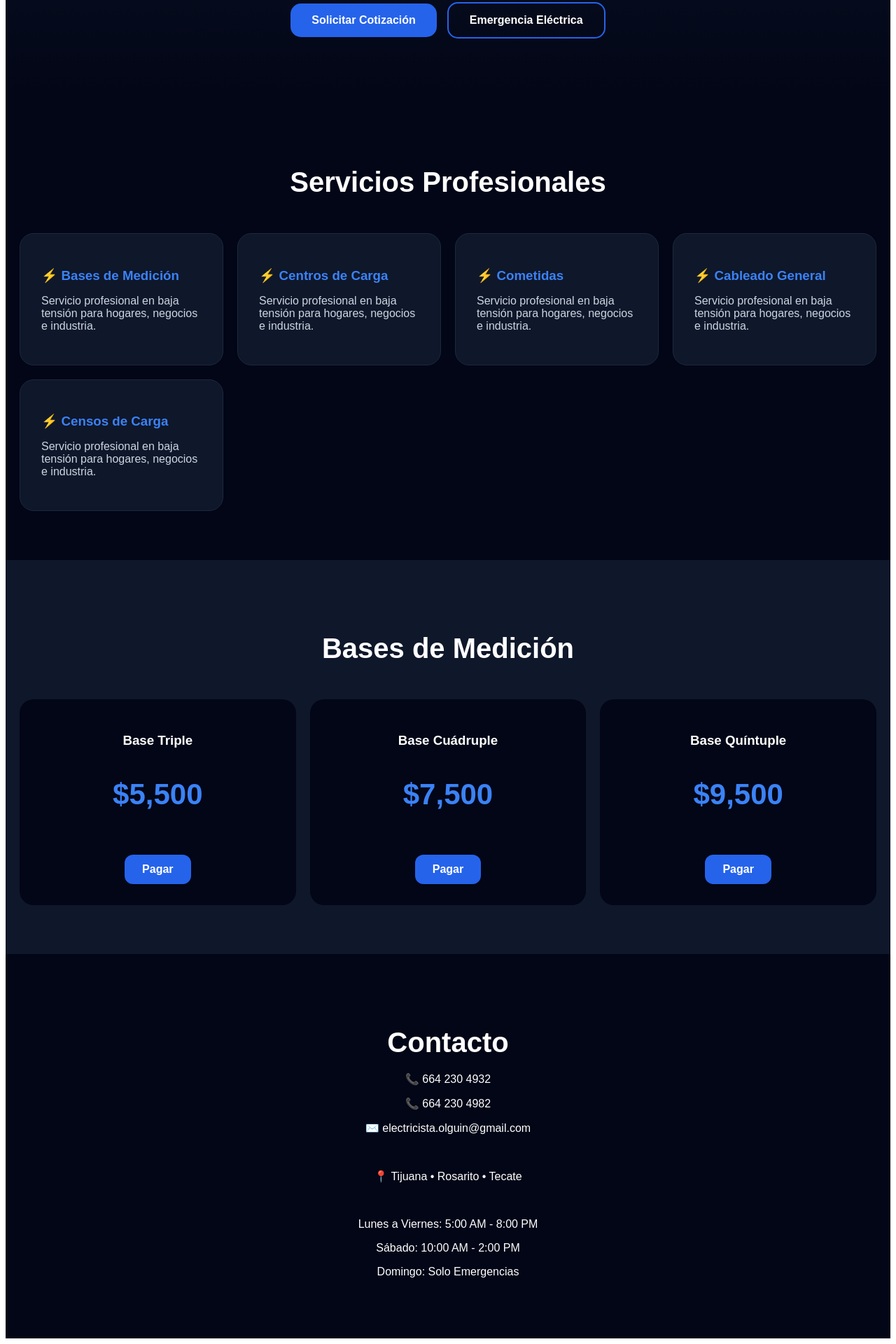
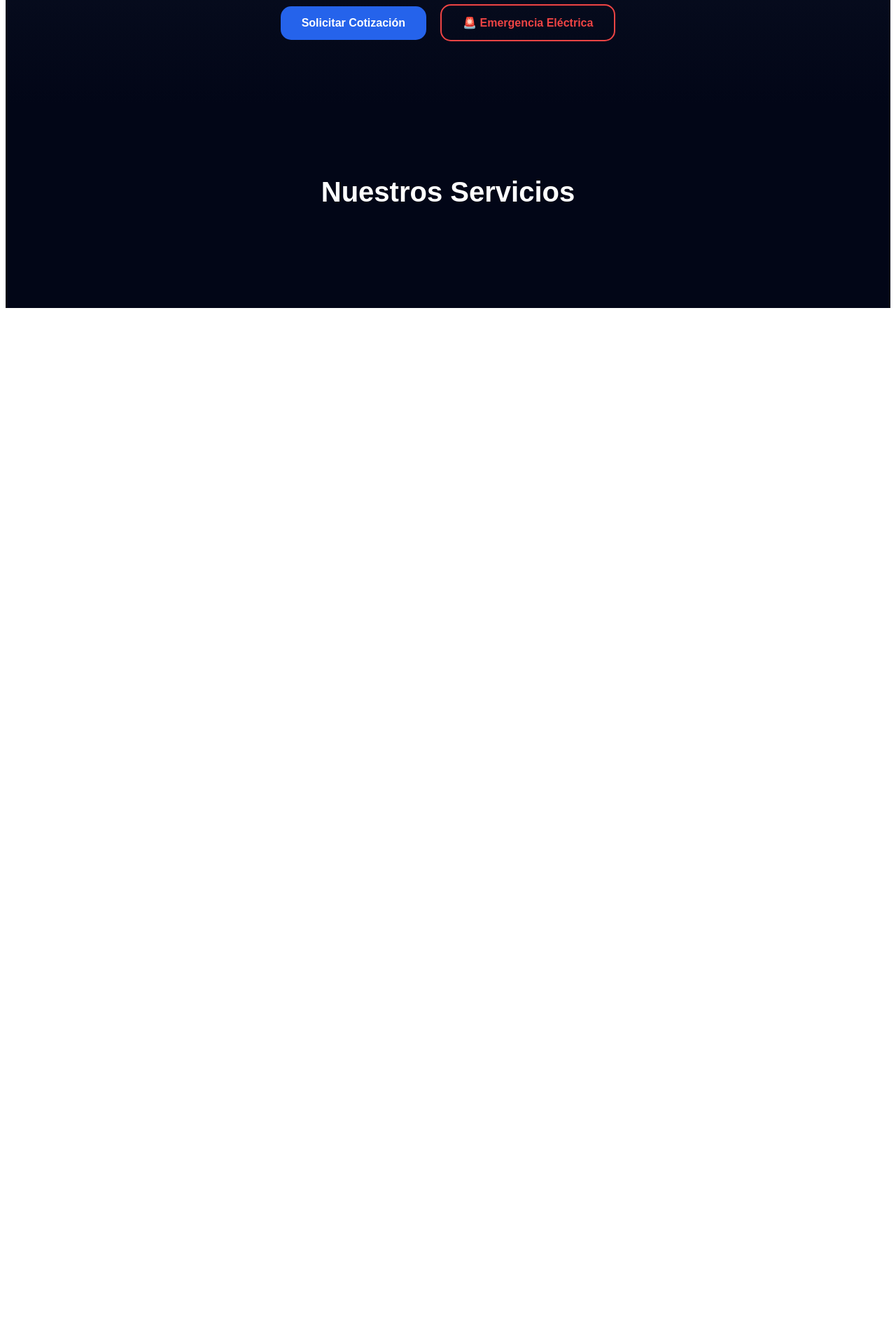
Before and after one commit to Electricista-Olguin/Electricista_Luis_Olguin, a Next.js app: page / in a window 1280 px wide. Shown: the part 368-2288 px from the top of the page at 70% size. After the commit the page ends 816 px from the top, so only its background shows below. Built offline with nearby package versions, Linux system fonts and the light colour scheme.

Commit message:
Update page.js

```diff
--- a/app/page.js
+++ b/app/page.js
@@ -15,7 +15,7 @@ export default function Home() {
       }}>
 
         <h1 style={{
-          fontSize: "48px",
+          fontSize: "44px", // Ligeramente reducido para mejor lectura en móviles
           marginBottom: "20px",
           color: "#3b82f6"
         }}>
@@ -39,8 +39,9 @@ export default function Home() {
           <p>✅ Atención profesional y rápida</p>
         </div>
 
+        {/* Botón de Cotización */}
         <a
-          href="https://wa.me/526642304932"
+          href="https://wa.me."
           style={{
             background: "#2563eb",
             padding: "15px 30px",
@@ -49,25 +50,27 @@ export default function Home() {
             textDecoration: "none",
             fontWeight: "bold",
             display: "inline-block",
-            marginRight: "15px"
+            margin: "10px" // Cambiado a margen general para que se acomoden mejor en móviles
           }}
         >
           Solicitar Cotización
         </a>
 
+        {/* Botón de Emergencia con Mensaje Directo */}
         <a
-          href="https://wa.me/526642304932"
+          href="https://wa.me¡URGENTE!%20Necesito%20un%20electricista%20por%20una%20emergencia."
           style={{
-            border: "2px solid #2563eb",
+            border: "2px solid #ef4444", // Cambiado a rojo para denotar urgencia
             padding: "15px 30px",
             borderRadius: "15px",
-            color: "white",
+            color: "#ef4444",
             textDecoration: "none",
             fontWeight: "bold",
-            display: "inline-block"
+            display: "inline-block",
+            margin: "10px"
           }}
         >
-          Emergencia Eléctrica
+          🚨 Emergencia Eléctrica
         </a>
 
       </section>
@@ -81,171 +84,11 @@ export default function Home() {
           textAlign: "center",
           fontSize: "40px",
           marginBottom: "50px"
-        }}>
-          Servicios Profesionales
+        }}> {/* <--- CORREGIDO AQUÍ */}
+          Nuestros Servicios
         </h2>
 
-        <div style={{
-          display: "grid",
-          gap: "20px",
-          gridTemplateColumns: "repeat(auto-fit, minmax(250px, 1fr))"
-        }}>
-
-          {[
-            "Bases de Medición",
-            "Centros de Carga",
-            "Cometidas",
-            "Cableado General",
-            "Censos de Carga"
-          ].map((service) => (
-
-            <div
-              key={service}
-              style={{
-                background: "#0f172a",
-                padding: "30px",
-                borderRadius: "20px",
-                border: "1px solid #1e293b"
-              }}
-            >
-
-              <h3 style={{
-                color: "#3b82f6",
-                marginBottom: "15px"
-              }}>
-                ⚡ {service}
-              </h3>
-
-              <p style={{
-                color: "#cbd5e1"
-              }}>
-                Servicio profesional en baja tensión para hogares, negocios e industria.
-              </p>
-
-            </div>
-
-          ))}
-
-        </div>
-
       </section>
-
-      {/* PRECIOS */}
-      <section style={{
-        padding: "70px 20px",
-        background: "#0f172a"
-      }}>
-
-        <h2 style={{
-          textAlign: "center",
-          fontSize: "40px",
-          marginBottom: "50px"
-        }}>
-          Bases de Medición
-        </h2>
-
-        <div style={{
-          display: "grid",
-          gap: "20px",
-          gridTemplateColumns: "repeat(auto-fit, minmax(250px, 1fr))"
-        }}>
-
-          {[
-            {
-              title: "Base Triple",
-              price: "$5,500"
-            },
-            {
-              title: "Base Cuádruple",
-              price: "$7,500"
-            },
-            {
-              title: "Base Quíntuple",
-              price: "$9,500"
-            }
-          ].map((item) => (
-
-            <div
-              key={item.title}
-              style={{
-                background: "#020617",
-                padding: "30px",
-                borderRadius: "20px",
-                textAlign: "center"
-              }}
-            >
-
-              <h3>{item.title}</h3>
-
-              <p style={{
-                fontSize: "42px",
-                color: "#3b82f6",
-                fontWeight: "bold"
-              }}>
-                {item.price}
-              </p>
-
-              <a
-                href="https://link.mercadopago.com.mx/electricistaolguin"
-                style={{
-                  display: "inline-block",
-                  marginTop: "20px",
-                  background: "#2563eb",
-                  padding: "12px 25px",
-                  borderRadius: "12px",
-                  color: "white",
-                  textDecoration: "none",
-                  fontWeight: "bold"
-                }}
-              >
-                Pagar
-              </a>
-
-            </div>
-
-          ))}
-
-        </div>
-
-      </section>
-
-      {/* CONTACTO */}
-      <section style={{
-        padding: "70px 20px",
-        textAlign: "center"
-      }}>
-
-        <h2 style={{
-          fontSize: "40px",
-          marginBottom: "20px"
-        }}>
-          Contacto
-        </h2>
-
-        <p>📞 664 230 4932</p>
-        <p>📞 664 230 4982</p>
-        <p>✉️ electricista.olguin@gmail.com</p>
-
-        <br />
-
-        <p>📍 Tijuana • Rosarito • Tecate</p>
-
-        <br />
-
-        <p>
-          Lunes a Viernes: 5:00 AM - 8:00 PM
-        </p>
-
-        <p>
-          Sábado: 10:00 AM - 2:00 PM
-        </p>
-
-        <p>
-          Domingo: Solo Emergencias
-        </p>
-
-      </section>
-
     </main>
   );
 }
```
